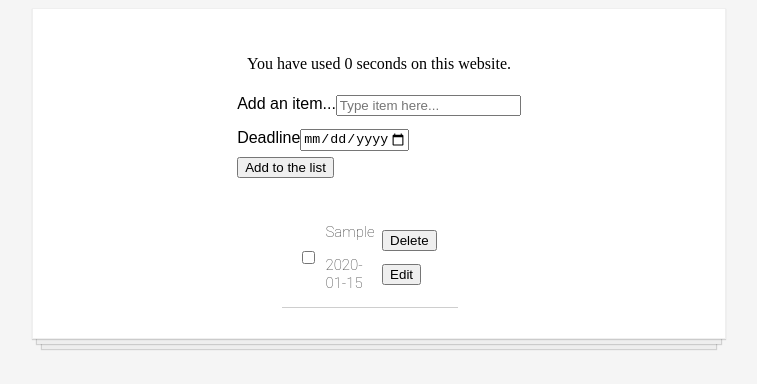
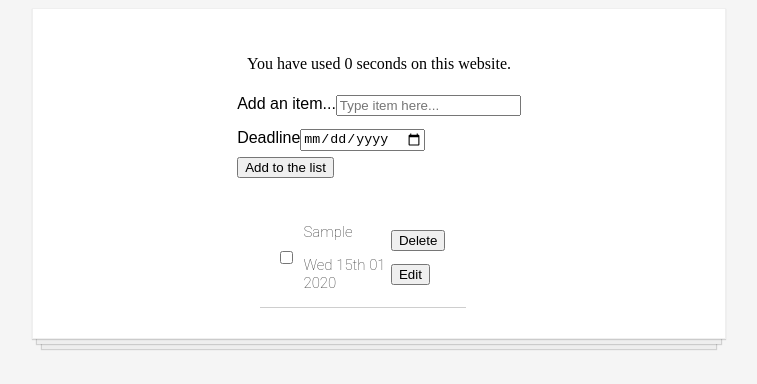
Before and after one commit to yukafjaponesa/React-todo-app, a React (Create React App) app in the folder week3/my-app/: page / in a window 1280 px wide. Both pictures are taken after typing "Sample", "2020-01-15" into the empty fields and a click on the button "Add to the list". Shown: the top 384 px of the page, without its empty margins (261-1018 px from the left). Built offline with nearby package versions, Linux system fonts and the light colour scheme.

Commit message:
fixed id and added date-fns

```diff
--- a/week3/my-app/package.json
+++ b/week3/my-app/package.json
@@ -7,7 +7,9 @@
     "@testing-library/jest-dom": "^4.2.4",
     "@testing-library/react": "^9.5.0",
     "@testing-library/user-event": "^7.2.1",
+    "date-fns": "^2.18.0",
     "react": "^16.13.1",
+    "react-day-picker": "^7.4.8",
     "react-dom": "^16.13.1",
     "react-flip-move": "^3.0.4",
     "react-scripts": "3.4.1",
--- a/week3/my-app/src/App.js
+++ b/week3/my-app/src/App.js
@@ -1,201 +1,3 @@
-/*
-import React from "react"
-import TodoItem from "./components/TodoItem"
-import todosData from "./components/todosData"
-import Timer from "./components/Timer"
-//import FlipMove from "react-flip-move"
-
-
-class App extends React.Component {
-    constructor(props) {
-        super(props)
-        this.state = {
-            todos: todosData,
-            //setTodos: todosData,
-            newItem: "",
-            deadline: "",
-            editing: false
-        }
-
-        // const [todos, setTodos] = useState(todosDatas);
-        // this.setTodos = setTodos;
-        // this.todos = todos;
-
-        this.handleChange = this.handleChange.bind(this)
-        this.addTodo = this.addTodo.bind(this)
-        this.updateInput = this.updateInput.bind(this)
-        this.deleteItem = this.deleteItem.bind(this)
-        this.updateItem = this.updateItem.bind(this)
-        this.updateDeadline = this.updateDeadline.bind(this)
-        this.updateInputDeadline = this.updateInputDeadline.bind(this)
-        this.editItem = this.editItem.bind(this)
-        this.handleFormSubmit = this.handleFormSubmit.bind(this)
-    }
-
-    handleChange(id) {
-      this.setState((prevState) => {
-        const updatedTodos = prevState.todos.map((todo) => {
-          if (todo.id === id) {
-            return { ...todo, completed: !todo.completed };
-          } else {
-            return todo;
-          }
-        });
-        return { todos: updatedTodos };
-      });
-    }
-
-    addTodo(e) {
-      //console.log("add todo");
-      //e.preventDefault();
-      const newTodo = {
-        id: this.state.todos.length + 1,
-        text: this.state.newItem,  // text should match with the input box
-        completed: false,
-        deadline: this.state.deadline
-      }
-      const newTodos = this.state.todos.concat([newTodo]);
-      this.setState({
-        todos: newTodos,
-        newItem: "",
-        deadline: "",
-        editing: false
-      })
-    }
-
-    updateInput(value, id) {
-        this.setState((prevState) => {
-        const updatedTodos = prevState.todos.map((todo) => {
-          if(todo.id === id) {
-            return {...todo, text: value}
-          }else {
-            return todo;
-          }
-        })
-        return {todos: updatedTodos}
-      })
-    }
-
-    updateInputDeadline(value, id) {
-      //console.log(value, id);
-        this.setState((prevState) => {
-        const updatedTodos = prevState.todos.map((todo) => {
-          if(todo.id === id) {
-            console.log(value, id);
-            return {...todo, deadline: value}
-          }else {
-            return todo;
-          }
-        })
-        return {todos: updatedTodos}
-      })
-    }
-
-    updateItem(e) {
-      this.setState({
-        newItem: e.target.value
-      })
-    }
-
-    updateDeadline(e) {
-      this.setState({
-        deadline: e.target.value
-      })
-    }
-
-    deleteItem(id){
-      //debugger
-    const filteredItems= this.state.todos.filter(item =>
-      item.id!==id); //true: keep it, false means discard(delete)
-      this.setState({
-      todos: filteredItems
-    })
-  }
-
-  editItem(id) {
-    this.setState({
-      editing: id
-    })
-  }
-
-  handleFormSubmit(e) {
-    e.preventDefault();
-    const { todos, deadline } = this.state;
-    localStorage.setItem('todo', JSON.stringify([...todos]));
-    localStorage.setItem('deadline', deadline);
-  };
-
-  componentDidMount() {
-    const localData = localStorage.getItem('todo');
-    const result = localData ? localData : '';
-    console.log({result});
-    const deadlineData = localStorage.getItem('deadline');
-    this.setState({ result, deadlineData });
-  }
-
-
-
-    render() {
-        const todoItems = this.state.todos.map
-        (item =>
-          <TodoItem
-          key={item.id}
-          item={item}
-          handleChange={this.handleChange}
-          addTodo={this.addTodo}
-          deleteItem={this.deleteItem}
-          updateInput={this.updateInput}
-          updateInputDeadline={this.updateInputDeadline}
-          isEdited={this.state.editing === item.id}
-          editItem={this.editItem}
-        />)
-
-
-        return (
-          <div className="todo-list">
-          <Timer />
-
-          <form onSubmit={this.handleFormSubmit}>
-            <div className="add-todo">
-              <label>Add an item...</label>
-              <input
-                type="text"
-                placeholder="Type item here..."
-                value={this.state.newItem}
-                onChange={this.updateItem}
-              />
-            </div>
-
-            <div className="date">
-              <label htmlFor="deadline">Deadline</label>
-              <input
-                type="date" id="start" name="deadline"
-                value={this.state.deadline}
-                onChange={this.updateDeadline}
-              />
-            </div>
-
-            <button onClick={this.addTodo}>Add to the list</button>
-          </form>
-
-            {todoItems.length === 0 ? <p>No items</p> : null}
-
-            <div className="todoitems">
-              {todoItems}
-            </div>
-
-          </div>
-        )
-    }
-}
-
-export default App
-*/
-
-
-
-
-
 import React from "react";
 import TodoItem from "./components/TodoItem";
 import todosData from "./components/todosData";
@@ -245,7 +47,8 @@ class App extends React.Component {
       //console.log("add todo");
       //e.preventDefault();
       const newTodo = {
-        id: this.state.todos.length + 1,
+        //id: this.state.todos.length + 1, // when youo delete an item, next one gets the same id and duplicate
+        id: uuidv4(),
         text: this.state.newItem,  // text should match with the input box
         completed: false,
         deadline: this.state.deadline
@@ -324,20 +127,6 @@ class App extends React.Component {
 
   handleFormSubmit(e) {
     e.preventDefault();
-    // const newItem = {
-    //   todos: this.state.todos
-    // }
-    // const updatedItems = [...this.state.todos];
-    // console.log({updatedItems});
-
-    // window.localStorage.setItem('todos', JSON.stringify(updatedItems));
-
-    // this.setState({
-    //   newItem: "",
-    //   deadline: "",
-    //   id: uuidv4(),//id: this.state.todos.length + 1,
-    //   editing: false
-    // })
   };
 
   componentDidMount() {
@@ -365,7 +154,8 @@ class App extends React.Component {
 
 
         return (
-          <div className="todo-list">
+          <div className="todo-list" >
+          {/*<DayPicker />*/}
           <Timer />
 
           <form onSubmit={this.handleFormSubmit}>
@@ -383,10 +173,9 @@ class App extends React.Component {
             <div className="date">
               <label htmlFor="deadline">Deadline</label>
               <input
-                //type="text"
                 type="date" id="start" name="deadline"
                 min="2021-01-01"
-                max="2024-12-31"
+                //max="2024-12-31"
                 value={this.state.deadline}
                 onChange={this.updateDeadline}
               />
@@ -397,7 +186,7 @@ class App extends React.Component {
 
             {todoItems.length === 0 ? <p>No items</p> : null}
 
-            <div className="todoitems">
+            <div className="todoitems" >
               {todoItems}
             </div>
 
--- a/week3/my-app/src/components/TodoItem.js
+++ b/week3/my-app/src/components/TodoItem.js
@@ -1,4 +1,5 @@
 import React from "react"
+import format from 'date-fns/format'
 
 function TodoItem(props) {
   const completedStyle = {
@@ -20,7 +21,7 @@ function TodoItem(props) {
               {!props.isEdited && (
                 <div>
                   <p style={props.item.completed ? completedStyle: null}>{props.item.text}</p>
-                  <p style={props.item.completed ? completedStyle: null}>{props.item.deadline}</p>
+                  <p style={props.item.completed ? completedStyle: null}>{format(new Date(props.item.deadline),'eee do MM yyyy')}</p>
                 </div>
               )}
 
```
Also changed, not shown: 1 other file (tests, documents, lock files or other folders).
